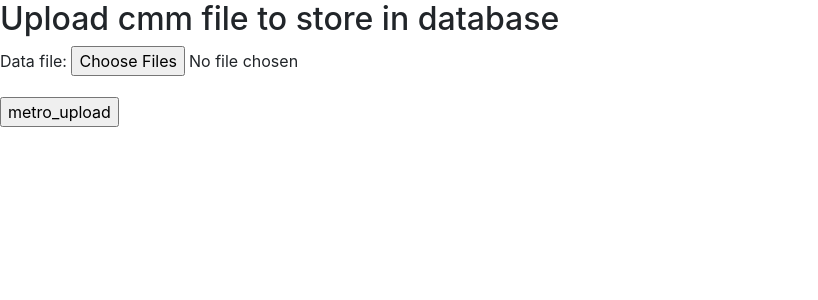
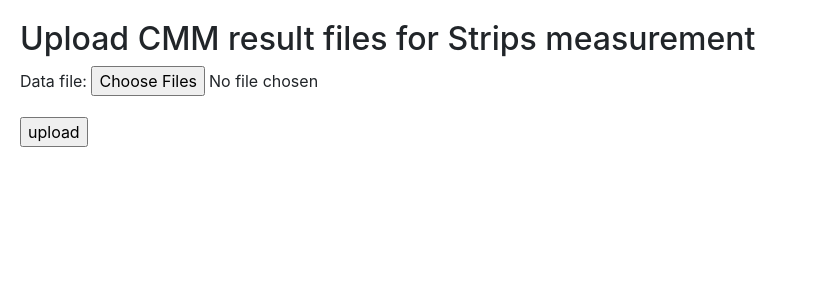
Before and after one commit to kmehta159/XFapp, a Django app: page /portal/metrology/ in a window 1280 px wide. Shown: the part 56-356 px from the top of the page, without its empty margins (0-818 px from the left). Run offline with Django 3.2, Linux system fonts and the light colour scheme; some libraries are stand-ins or nearby versions.

Commit message:
Added Metrology tool

```diff
--- a/templates/Metrology.html
+++ b/templates/Metrology.html
@@ -1,13 +1,13 @@
 {% extends "basic.html" %}
 
 {% block body %}
-<div class="row">
+<div class="row" style="padding:20px">
     <div class="col s6 offset-s3">
-        <h2>Upload cmm file to store in database</h2>
+        <h2>Upload CMM result files for Strips measurement</h2>
         <form method="POST" enctype="multipart/form-data">
             {% csrf_token %}
             {{form.as_p}}
-            <input type="submit" value="metro_upload">
+            <input type="submit" value="upload">
         </form>
 
     </div>
```
Also changed, not shown: XF_tools/metro_tools.py (+4 -3 lines), db.sqlite3.
